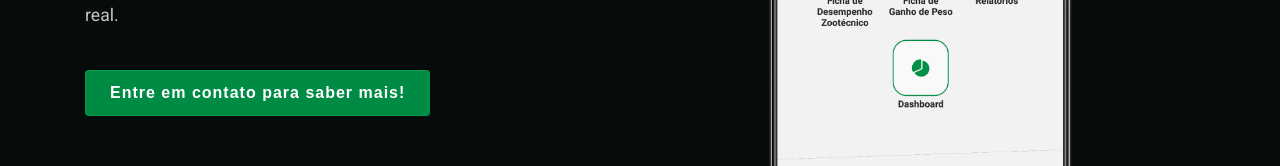
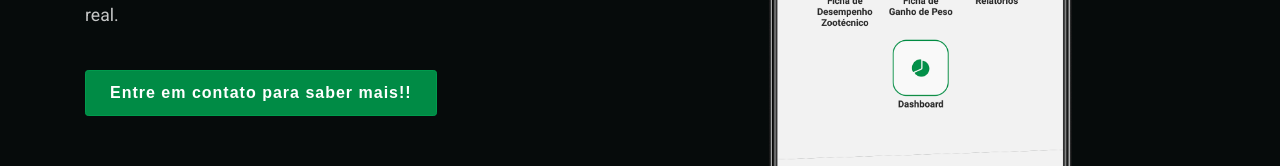
Before and after one commit to Weslolo/galinha, a React (Create React App) app in the folder sysagro/: page / in a window 1280 px wide. Shown: the part 475-641 px from the top of the page. Built offline with nearby package versions, Linux system fonts and the light colour scheme.

Commit message:
Commit teste

```diff
--- a/sysagro/src/components/UI/Hero.jsx
+++ b/sysagro/src/components/UI/Hero.jsx
@@ -21,7 +21,7 @@ const Hero = (theme) => {
             </p>
             <div className="hero__btns">
               <button className="primary__btn">
-                Entre em contato para saber mais!
+                Entre em contato para saber mais!!
               </button>
               {/* <button className="secondary__btn">Discover More</button> */}
             </div>
```
